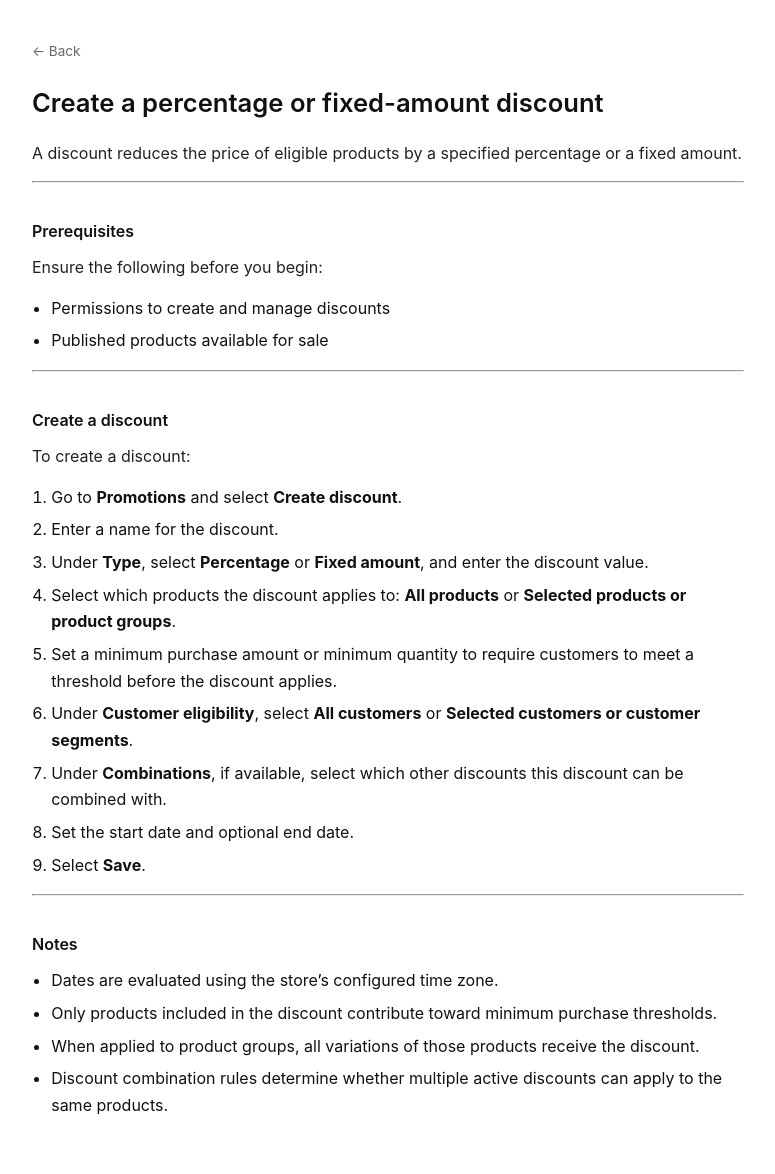
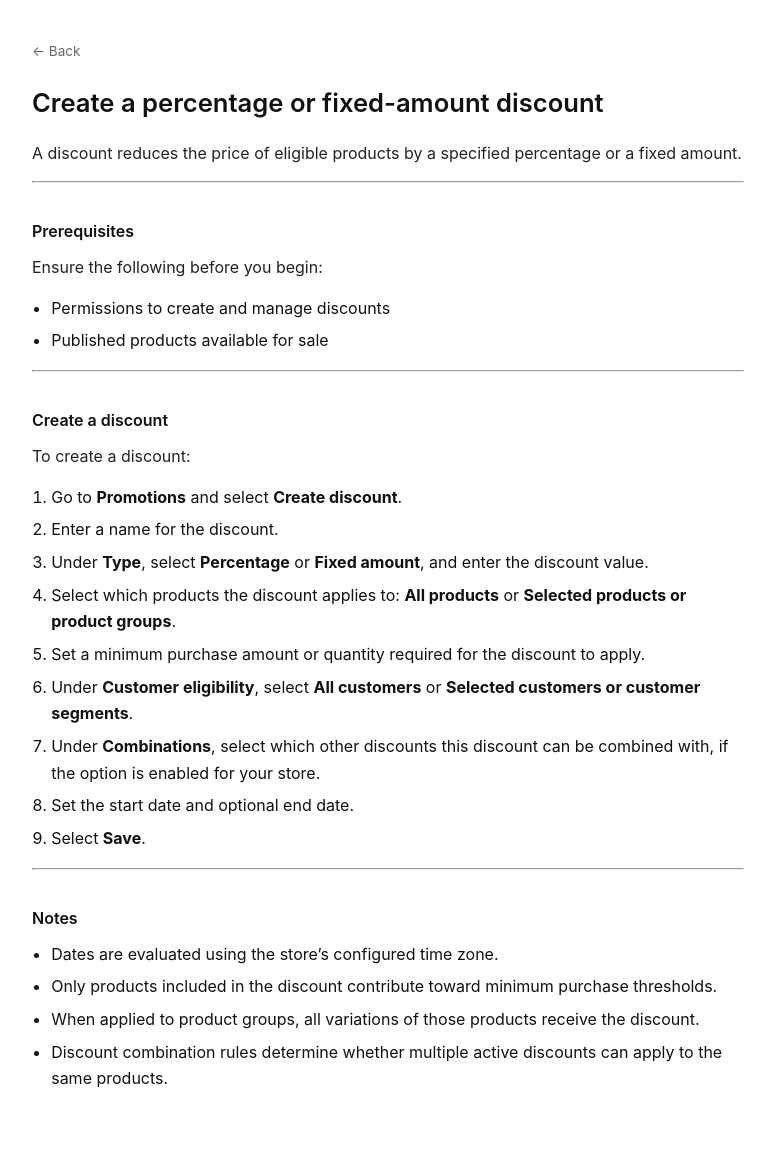
Before and after one commit to malynovskayuliia-eng/malynovskayuliia-eng.github.io, a Jekyll site: the page built from create-a-discount.md, in a window 1280 px wide. Shown: the whole page, without its empty margins (252-1027 px from the left). Built offline with Jekyll 4.4.1, drawn with Linux system fonts in a browser that asks for light colours; after the commit the page ends 1148 px from its top, so only the background shows below that.

Commit message:
Update create-a-discount.md

```diff
--- a/create-a-discount.md
+++ b/create-a-discount.md
@@ -27,9 +27,9 @@ To create a discount:
 2. Enter a name for the discount.
 3. Under **Type**, select **Percentage** or **Fixed amount**, and enter the discount value.
 4. Select which products the discount applies to: **All products** or **Selected products or product groups**.
-5. Set a minimum purchase amount or minimum quantity to require customers to meet a threshold before the discount applies.
+5. Set a minimum purchase amount or quantity required for the discount to apply.
 6. Under **Customer eligibility**, select **All customers** or **Selected customers or customer segments**.
-7. Under **Combinations**, if available, select which other discounts this discount can be combined with.
+7. Under **Combinations**, select which other discounts this discount can be combined with, if the option is enabled for your store.
 8. Set the start date and optional end date.
 9. Select **Save**.
 
```
